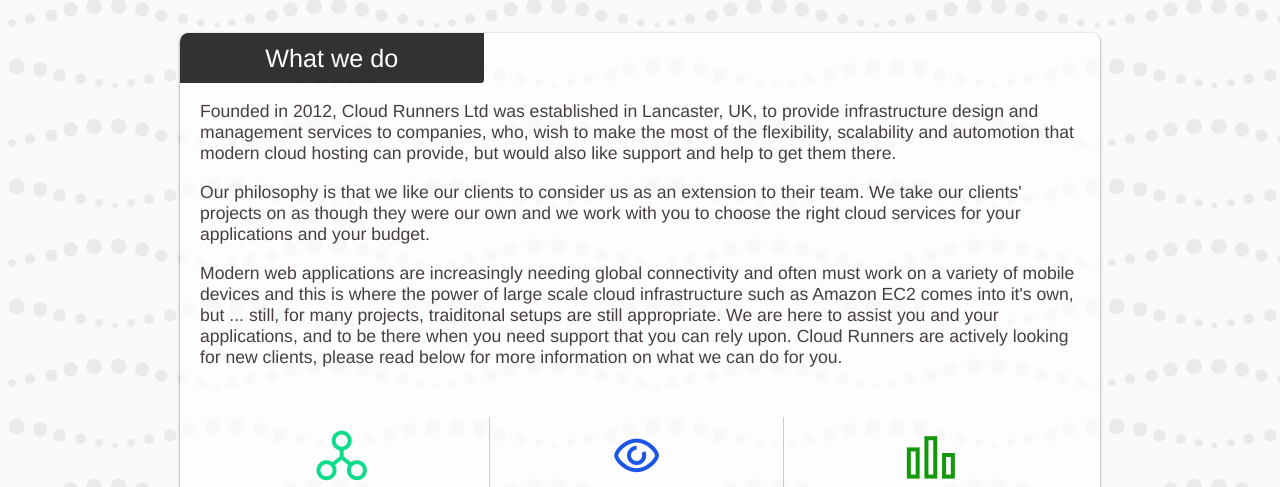
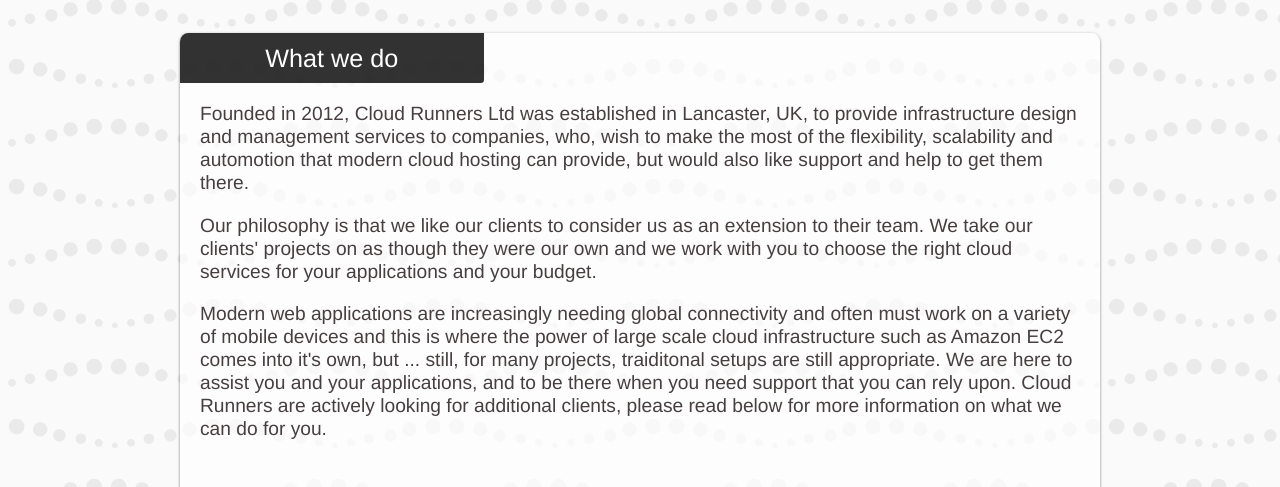
Before and after one commit to TonyMosley/cloudrunners-website, a plain HTML site: page html_stuff/index.html in a window 1280 px wide. Shown: the part 266-753 px from the top of the page. Drawn offline with Linux system fonts and the light colour scheme.

Commit message:
minor css change

```diff
--- a/html_stuff/css/design.css
+++ b/html_stuff/css/design.css
@@ -444,12 +444,12 @@ h2.logo a {
 
 
 .panel p {
+	font-size: 14px;
+	font-size: 1.2rem;
+	line-height: 120%;
 
-	font-size: 1.1rem;
-	line-height: 120%;
-	margin-left: 20px;
-	margin-right: 20px;
 }
+
 
 .ease {
 	transform: translate(all)
@@ -583,6 +583,12 @@ h2.logo a {
 	float: left;
 	width: 27%;
 	padding: 3%;
+}
+
+#panel-what p {
+
+	margin-left: 20px;
+	margin-right: 20px;
 }
 
 .border-right {
--- a/html_stuff/index.html
+++ b/html_stuff/index.html
@@ -78,7 +78,7 @@ Apache License: v2.0. http://www.apache.org/licenses/LICENSE-2.0
 	<section>
 		<h2><span>What we do</span></h2>
 		<p>
-	     Founded in 2012, Cloud Runners Ltd was established in Lancaster, UK, to provide infrastructure design and management services to companies, who, wish to make the most of the flexibility, scalability and automotion that modern cloud hosting can provide, but would also like support and help to get them there.</p><p> Our philosophy is that we like our clients to consider us as an extension to their team. We take our clients' projects on as though they were our own and we work with you to choose the right cloud services for your applications and your budget. </p><p>Modern web applications are increasingly needing global connectivity and often must work on a variety of mobile devices and this is where the power of large scale cloud infrastructure such as Amazon EC2 comes into it's own, but ... still, for many projects, traiditonal setups are still appropriate. We are here to assist you and your applications, and to be there when you need support that you can rely upon. Cloud Runners are actively looking for new clients, please read below for more information on what we can do for you.
+	     Founded in 2012, Cloud Runners Ltd was established in Lancaster, UK, to provide infrastructure design and management services to companies, who, wish to make the most of the flexibility, scalability and automotion that modern cloud hosting can provide, but would also like support and help to get them there.</p><p> Our philosophy is that we like our clients to consider us as an extension to their team. We take our clients' projects on as though they were our own and we work with you to choose the right cloud services for your applications and your budget. </p><p>Modern web applications are increasingly needing global connectivity and often must work on a variety of mobile devices and this is where the power of large scale cloud infrastructure such as Amazon EC2 comes into it's own, but ... still, for many projects, traiditonal setups are still appropriate. We are here to assist you and your applications, and to be there when you need support that you can rely upon. Cloud Runners are actively looking for additional clients, please read below for more information on what we can do for you.
 		<ul>
 		<li class="border-right"><i class="ss-share skill-icon"></i><h3>Build your infrastructure</h3>
 		<p>We can design and build systems to match your requirements</p></li>
```
